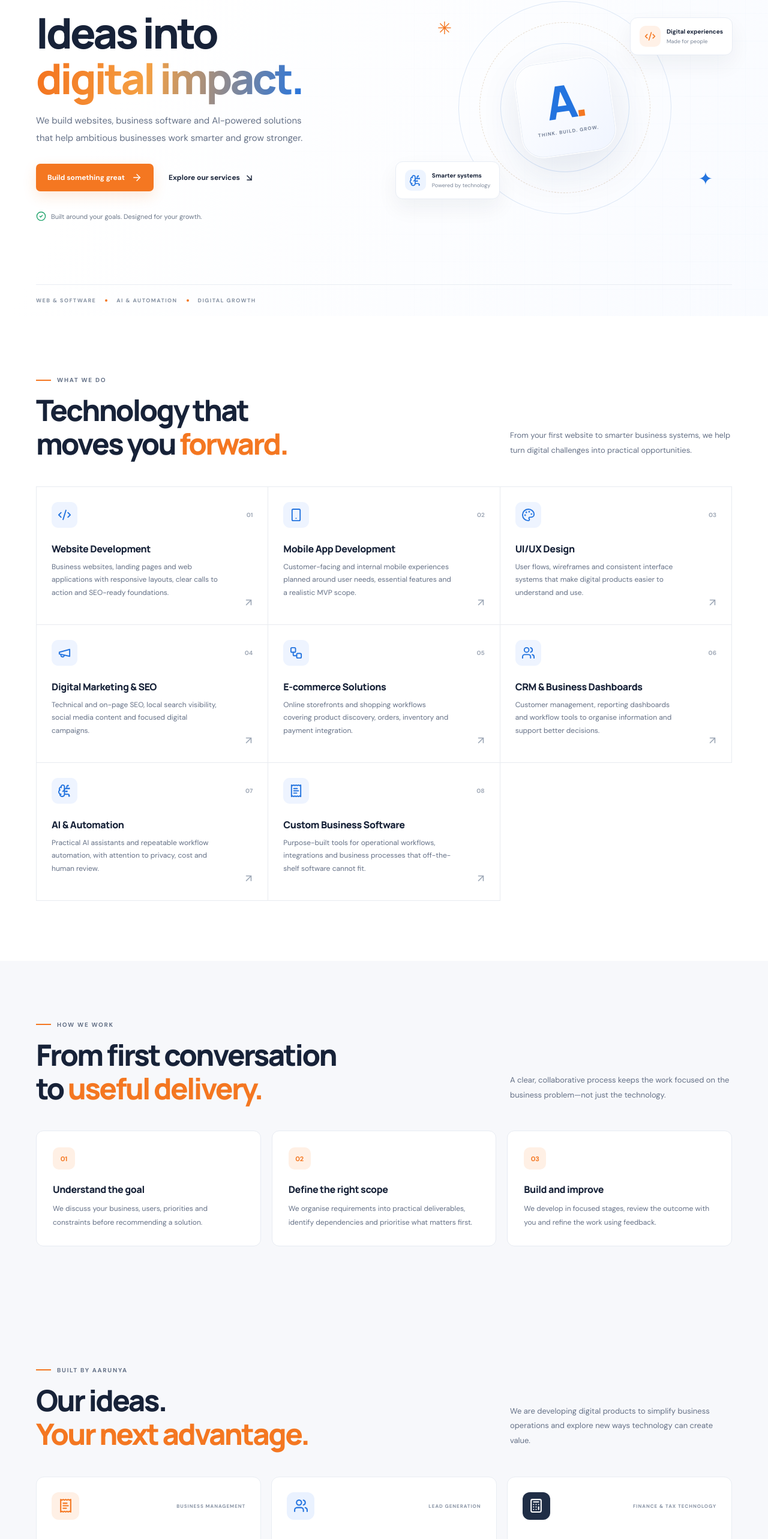
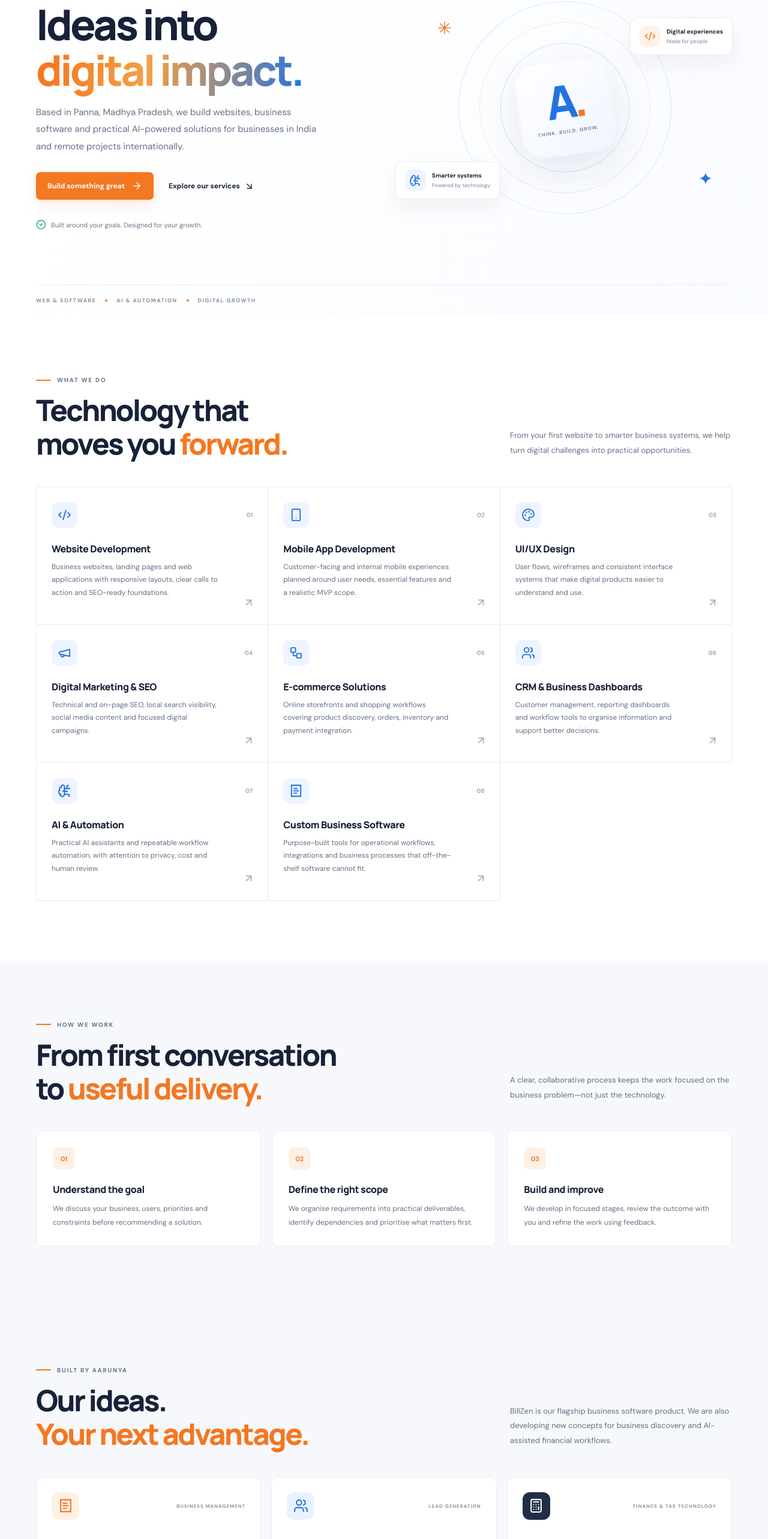
Before and after one commit to Abhisheksonijhon/aarunya-web-v2, a React (Vite) app: page / in a window 1280 px wide. Shown: the part 234-2800 px from the top of the page at 60% size. Built offline with nearby package versions, Linux system fonts and the light colour scheme.

Commit message:
Improve homepage positioning and SEO

```diff
--- a/scripts/prerender.mjs
+++ b/scripts/prerender.mjs
@@ -9,8 +9,8 @@ const origin = 'https://aarunyawebsolutions.com';
 const pages = [
   {
     path: '/',
-    title: 'Aarunya Web Solutions | Websites, Software & AI Automation',
-    description: 'Aarunya Web Solutions builds modern websites, business software, AI automation, mobile apps and digital growth systems for businesses.'
+    title: 'Aarunya Web Solutions | Digital Products, Websites & AI Solutions',
+    description: 'Aarunya Web Solutions, based in Panna, India, builds websites, business software, digital products and practical AI-powered solutions.'
   },
   {
     path: '/services',
--- a/src/App.jsx
+++ b/src/App.jsx
@@ -147,8 +147,7 @@ function HomePage() {
                 <span className="gradient-text">digital impact.</span>
               </h1>
               <p className="hero-description">
-                We build websites, business software and AI-powered solutions
-                that help ambitious businesses work smarter and grow stronger.
+                Based in Panna, Madhya Pradesh, we build websites, business software and practical AI-powered solutions for businesses in India and remote projects internationally.
               </p>
               <div className="hero-actions">
                 <a className="button button-primary" href="/contact">
@@ -255,7 +254,7 @@ function HomePage() {
                 <div className="eyebrow"><span className="eyebrow-line" /> BUILT BY AARUNYA</div>
                 <h2>Our ideas.<br /><span className="orange-text">Your next advantage.</span></h2>
               </div>
-              <p>We are developing digital products to simplify business operations and explore new ways technology can create value.</p>
+              <p>BillZen is our flagship business software product. We are also developing new concepts for business discovery and AI-assisted financial workflows.</p>
             </div>
             <div className="products-grid">
               {products.map(({ tag, name, icon: Icon, description, link, className }) => (
@@ -292,8 +291,7 @@ function HomePage() {
               <div className="eyebrow"><span className="eyebrow-line" /> WHO WE ARE</div>
               <h2>Good technology<br />starts with <span className="orange-text">understanding.</span></h2>
               <p>
-                Aarunya Web Solutions is a digital solutions business focused on
-                building useful, accessible and thoughtful technology for modern businesses.
+                Aarunya Web Solutions is a founder-led technology business based in Panna, Madhya Pradesh, India. We build websites, software and digital solutions around practical business needs.
               </p>
               <p>
                 We combine development, design and automation to solve practical
@@ -340,6 +338,7 @@ function HomePage() {
             <a href="/services">Services</a>
             <a href="/products">Our products</a>
             <a href="/about">About us</a>
+            <a href="/website-development-panna">Website Development in Panna</a>
           </div>
           <div className="footer-links">
             <span>GET IN TOUCH</span>
```
